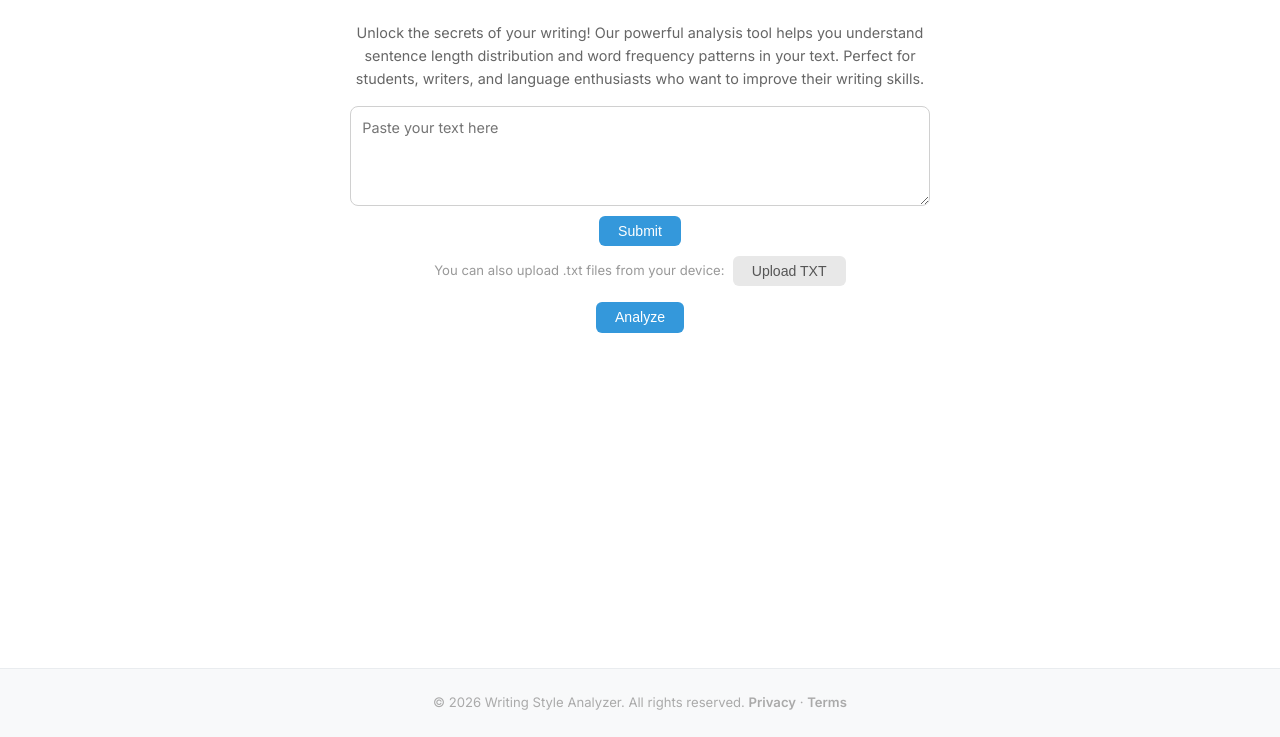
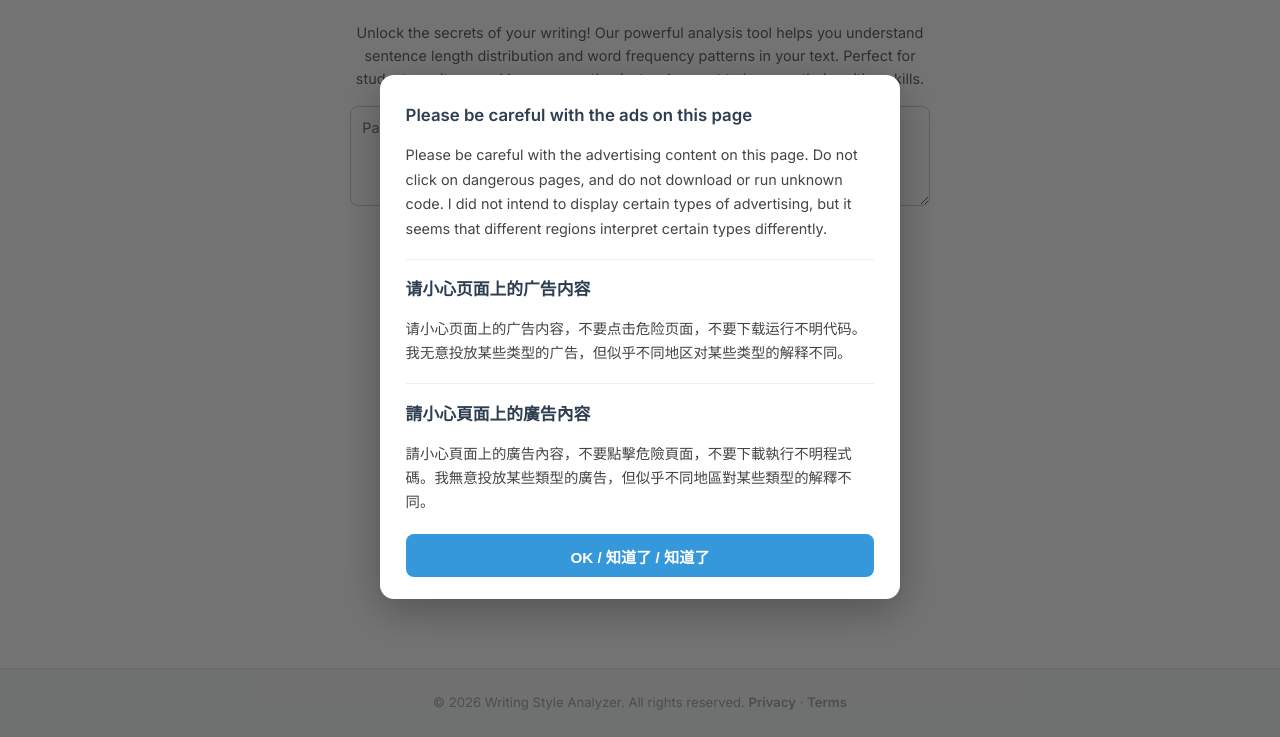
Before and after one commit to cjf9/WritingStyleAnalyzer, a plain HTML site: page index.html in a window 1280 px wide. Shown: the part 63-800 px from the top of the page. Drawn offline with nearby package versions, Linux system fonts and the light colour scheme.

Commit message:
add trilingual ad notice dialog on homepage

```diff
--- a/css/style.css
+++ b/css/style.css
@@ -493,3 +493,69 @@ footer a:hover {
         gap: 0.4rem;
     }
 }
+
+/* ── Ad notice dialog ─────────────────────────────────────── */
+.ad-notice {
+    position: fixed;
+    inset: 0;
+    background: rgba(0, 0, 0, 0.55);
+    display: flex;
+    align-items: center;
+    justify-content: center;
+    z-index: 10000;
+    padding: 1rem;
+}
+
+.ad-notice[hidden] {
+    display: none;
+}
+
+.ad-notice-card {
+    background: #fff;
+    border-radius: 14px;
+    max-width: 520px;
+    width: 100%;
+    max-height: 88vh;
+    overflow-y: auto;
+    padding: 1.8rem 1.6rem 1.4rem;
+    box-shadow: 0 12px 40px rgba(0, 0, 0, 0.28);
+    text-align: left;
+}
+
+.ad-notice-card h2 {
+    font-size: 1.05rem;
+    color: #2c3e50;
+    margin: 0 0 0.9rem;
+    font-weight: 600;
+}
+
+.ad-notice-card p {
+    font-size: 0.9rem;
+    line-height: 1.7;
+    color: #444;
+    margin: 0 0 0.9rem;
+}
+
+.ad-notice-card .ad-notice-sep {
+    height: 1px;
+    background: #eee;
+    margin: 1.1rem 0;
+}
+
+.ad-notice-card button {
+    display: block;
+    width: 100%;
+    margin-top: 1.2rem;
+    padding: 0.65rem 1rem;
+    border: none;
+    border-radius: 8px;
+    background: #3498db;
+    color: #fff;
+    font-size: 0.95rem;
+    font-weight: 600;
+    cursor: pointer;
+}
+
+.ad-notice-card button:hover {
+    background: #2f89c5;
+}
--- a/index.html
+++ b/index.html
@@ -23,6 +23,26 @@
     <script defer src="https://ana.qbzlw.com/track.js" data-key="4d6718756a7fcd5aa240d7a96d0163c1"></script>
 </head>
 <body>
+    <!-- Ad notice dialog -->
+    <div id="adNotice" class="ad-notice" hidden>
+        <div class="ad-notice-card" role="dialog" aria-modal="true" aria-labelledby="adNoticeTitle">
+            <h2 id="adNoticeTitle">Please be careful with the ads on this page</h2>
+            <p>Please be careful with the advertising content on this page. Do not click on dangerous pages, and do not download or run unknown code. I did not intend to display certain types of advertising, but it seems that different regions interpret certain types differently.</p>
+
+            <div class="ad-notice-sep"></div>
+
+            <h2>请小心页面上的广告内容</h2>
+            <p>请小心页面上的广告内容，不要点击危险页面，不要下载运行不明代码。我无意投放某些类型的广告，但似乎不同地区对某些类型的解释不同。</p>
+
+            <div class="ad-notice-sep"></div>
+
+            <h2>請小心頁面上的廣告內容</h2>
+            <p>請小心頁面上的廣告內容，不要點擊危險頁面，不要下載執行不明程式碼。我無意投放某些類型的廣告，但似乎不同地區對某些類型的解釋不同。</p>
+
+            <button type="button" id="adNoticeClose">OK / 知道了 / 知道了</button>
+        </div>
+    </div>
+
     <nav>
         <a href="index.html" class="logo" title="Home"><img src="favicon-32.png" alt="" class="logo-icon">Writing Style Analyzer</a>
         <ul>
@@ -123,5 +143,32 @@
     <script src="js/lemmatizer.js"></script>
     <script src="js/main.js"></script>
     <script src="js/share.js"></script>
+    <script>
+      // Ad notice dialog: show once, remember dismissal
+      (function () {
+        var KEY = 'adNoticeDismissed';
+        var box = document.getElementById('adNotice');
+        var btn = document.getElementById('adNoticeClose');
+        if (!box || !btn) return;
+
+        var dismissed = false;
+        try { dismissed = localStorage.getItem(KEY) === '1'; } catch (e) {}
+
+        if (!dismissed) {
+          box.hidden = false;
+          document.body.style.overflow = 'hidden';
+        }
+
+        function close() {
+          box.hidden = true;
+          document.body.style.overflow = '';
+          try { localStorage.setItem(KEY, '1'); } catch (e) {}
+        }
+
+        btn.addEventListener('click', close);
+        box.addEventListener('click', function (e) { if (e.target === box) close(); });
+        document.addEventListener('keydown', function (e) { if (e.key === 'Escape' && !box.hidden) close(); });
+      })();
+    </script>
 </body>
 </html>
```
